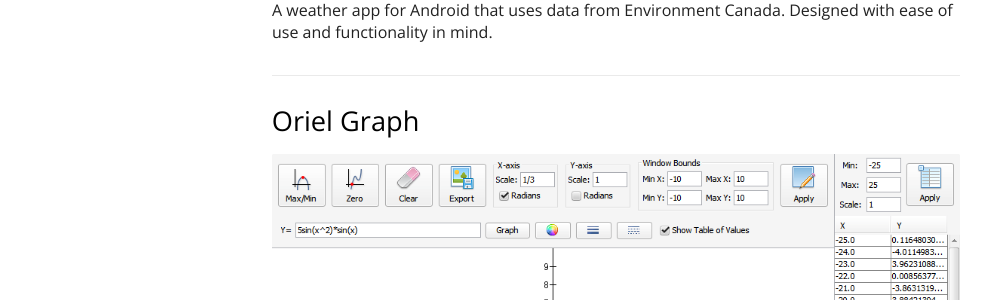
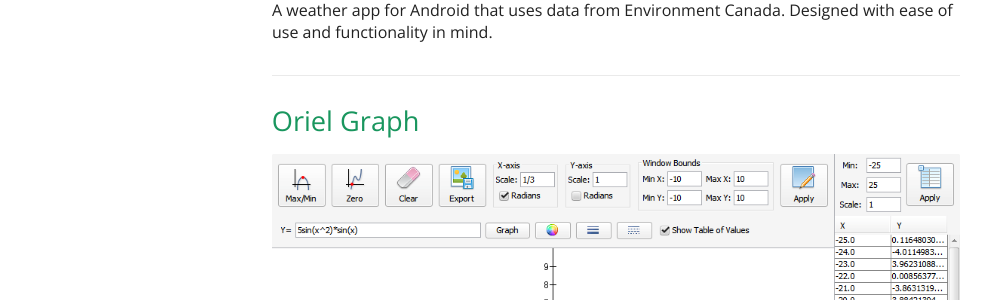
Before and after one commit to CongeeCafe/CongeeCafe.github.io, a Jekyll site: the page built from projects/index.html, in a window 1280 px wide. Shown: the part 592-892 px from the top of the page, without its empty margins (144-1135 px from the left). Built offline with Jekyll 4.4.1, drawn with Linux system fonts in a browser that asks for light colours; some web fonts are replaced.

Commit message:
Add download link for Oriel Graph

```diff
--- a/_includes/projects.html
+++ b/_includes/projects.html
@@ -6,8 +6,10 @@
   A weather app for Android that uses data from Environment Canada. Designed with ease of use and functionality in mind.
 </div>
 
-<h2 class="title">Oriel Graph</h2>
+<h2 class="title"><a href="https://dl.dropboxusercontent.com/u/6032268/Oriel%20Graph.jar">Oriel Graph</a></h2>
 <div class="post">
-  <img class="responsive-img" src="/assets/img/project/oriel_graph.png">
+  <a href="https://dl.dropboxusercontent.com/u/6032268/Oriel%20Graph.jar">
+    <img class="responsive-img" src="/assets/img/project/oriel_graph.png">
+  </a>
   A full-fledged graphing calculator with useful calculation tools. Developed with Danny Ngo using the Swing framework.
 </div>
```
